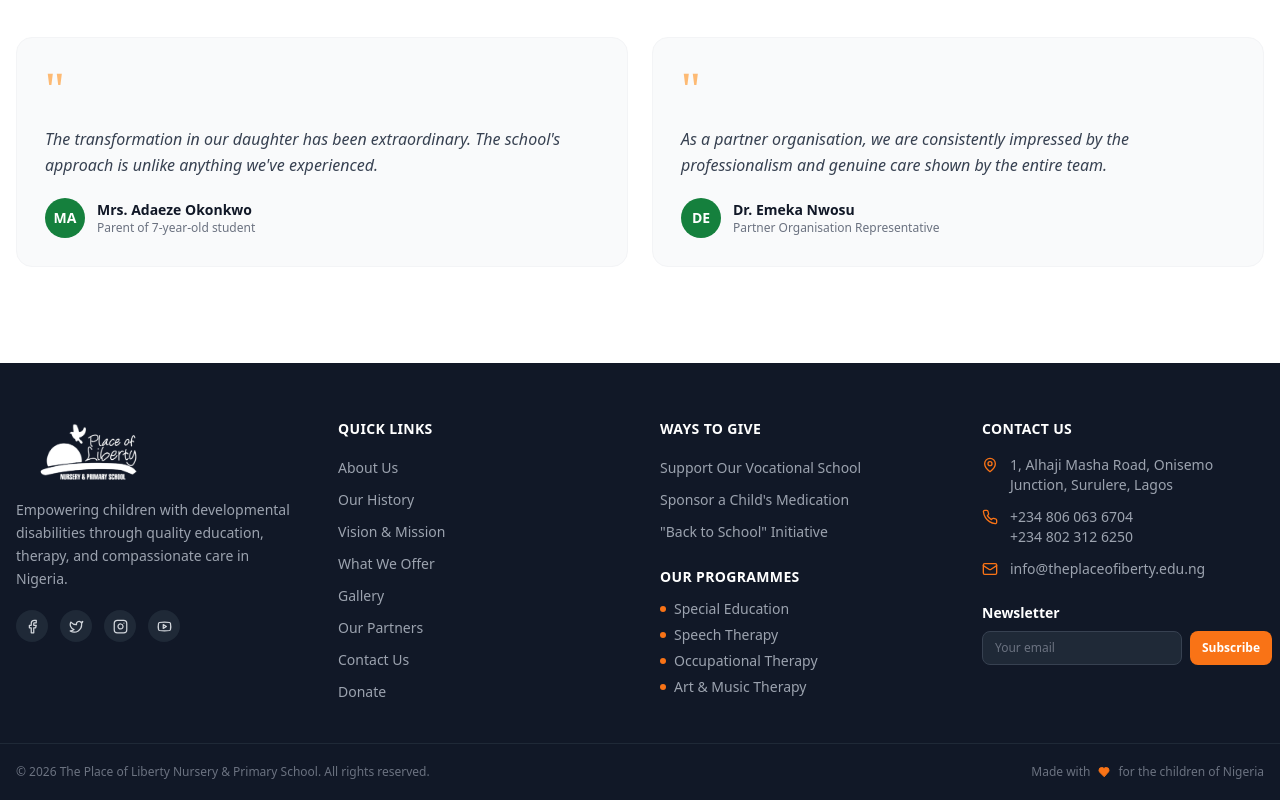
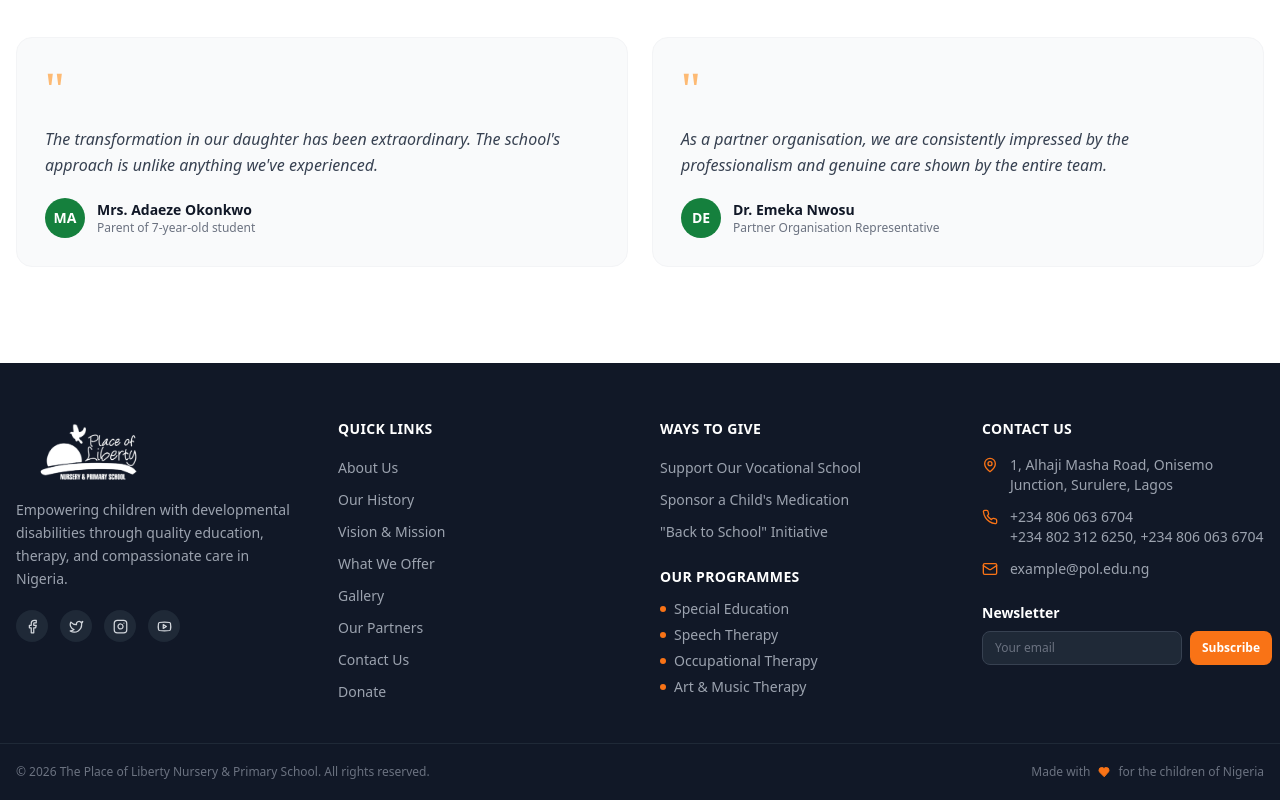
Before and after one commit to Adeolade1st/The_Place_of_Liberty, a React (Vite) app: page / in a window 1280 px wide. Shown: the part 6266-7066 px from the top of the page. Built offline with nearby package versions, Linux system fonts and the light colour scheme.

Commit message:
Updated Footer.tsx

```diff
--- a/src/components/Footer.tsx
+++ b/src/components/Footer.tsx
@@ -139,14 +139,14 @@ export default function Footer({ onNavigate }: FooterProps) {
                   +234 806 063 6704
                 </a>
                 <a href="tel:+2348023126250" className="text-gray-400 hover:text-orange-400 text-sm transition-colors block">
-                  +234 802 312 6250
+                  +234 802 312 6250, +234 806 063 6704
                 </a>
               </div>
             </li>
             <li className="flex items-center gap-3">
               <Mail size={16} className="text-orange-500 flex-shrink-0" />
               <a href="mailto:info@theplaceofiberty.edu.ng" className="text-gray-400 hover:text-orange-400 text-sm transition-colors break-all">
-                info@theplaceofiberty.edu.ng
+                example@pol.edu.ng
               </a>
             </li>
           </ul>
```
